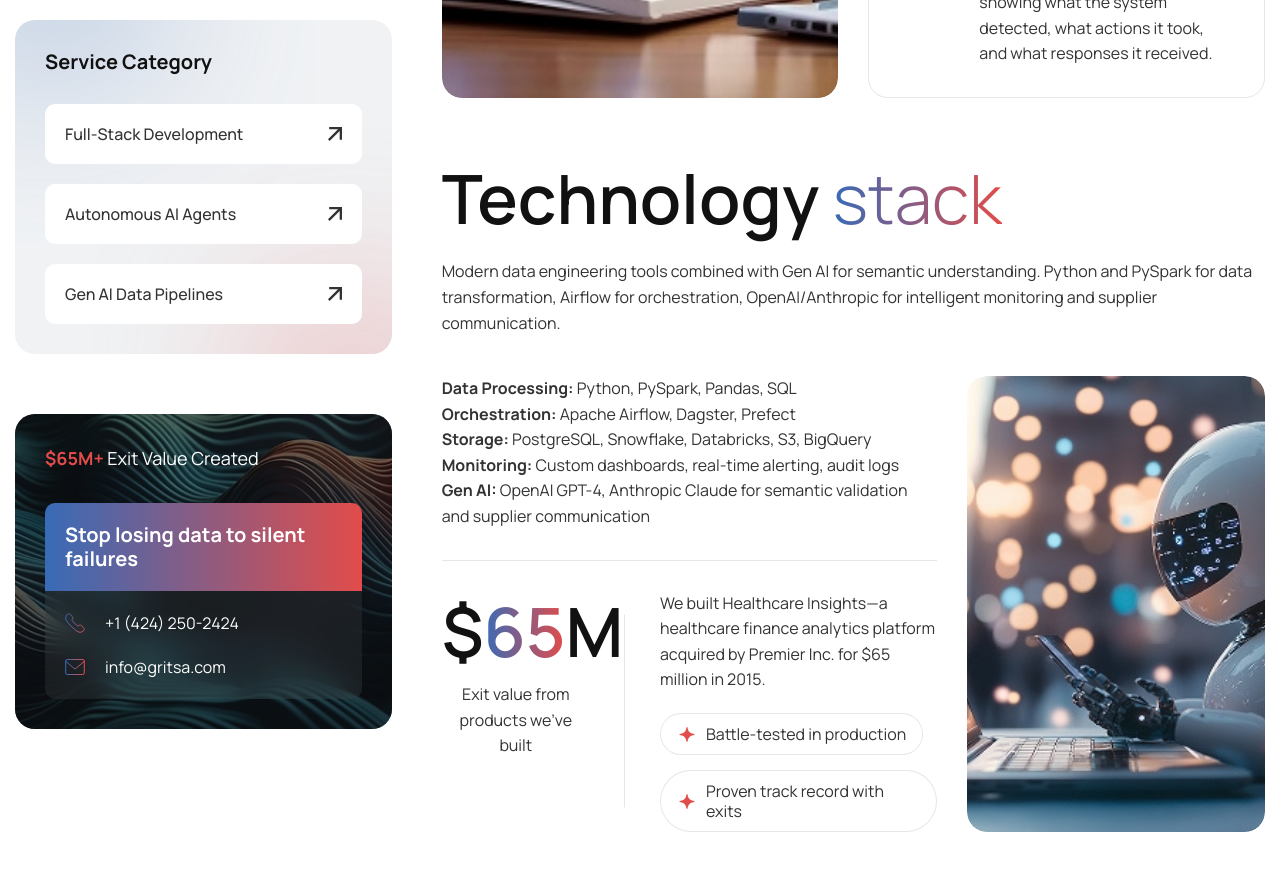
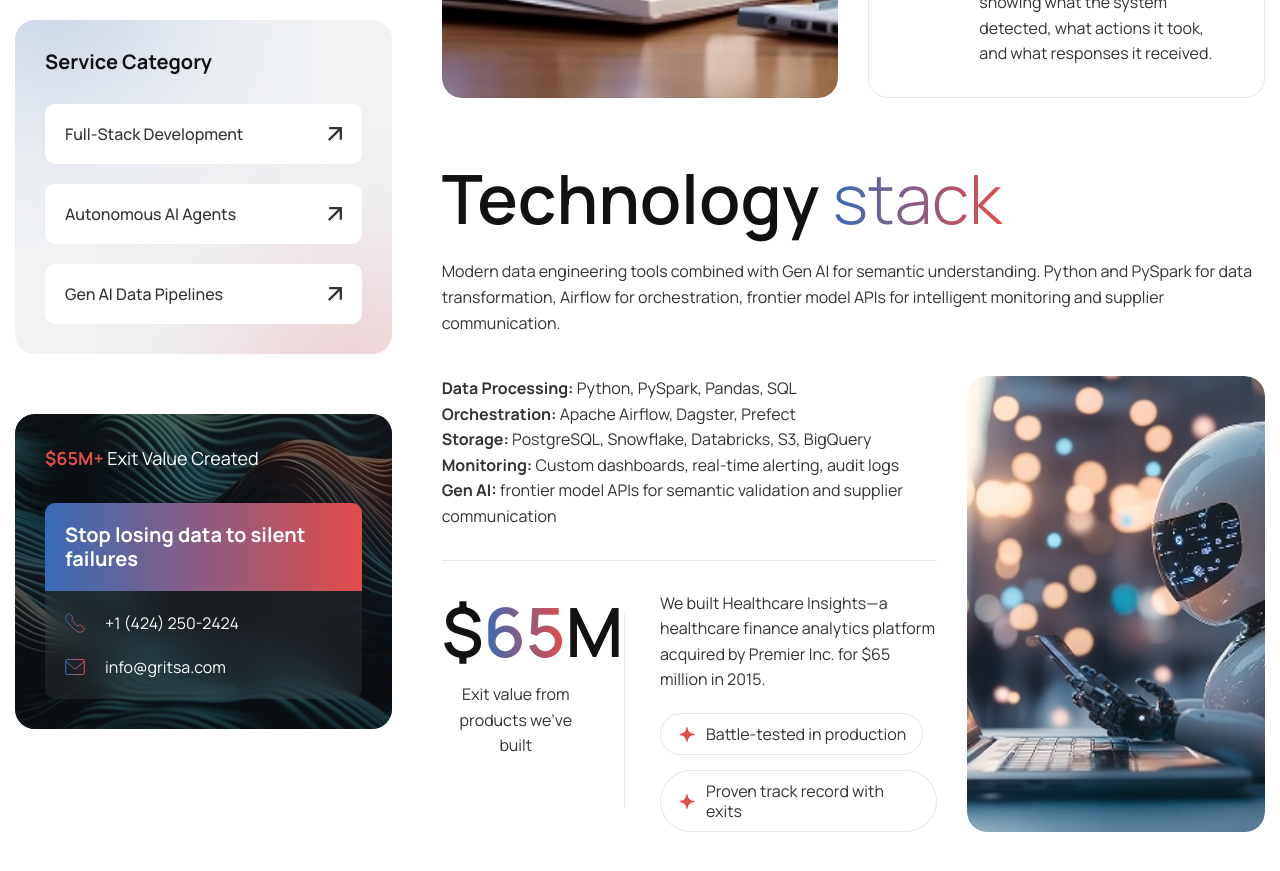
Before and after one commit to gritsa/www-gritsa.github.io, a Jekyll site: the page services/data-engineering/index.html, which Jekyll copies as it is, in a window 1280 px wide and 900 px high, scrolled down 3000 px. Shown: the top 871 px of the window. Built offline with Jekyll 4.4.1, drawn with Linux system fonts in a browser that asks for light colours.

Commit message:
Remove AI vendor names from About and two service pages

```diff
--- a/about/index.html
+++ b/about/index.html
@@ -536,7 +536,7 @@
                             </h2>
                             <div id="collapse2" class="accordion-collapse collapse show" aria-labelledby="heading2" data-bs-parent="#accordion">
                                 <div class="accordion-body">
-                                    <p>We leverage AI tools like Cursor, GitHub Copilot, and Claude Code to accelerate development, but pair them with senior engineers who maintain architectural oversight, ensure code quality, and prevent the "catastrophic forgetting" problem where AI loses context in complex projects. Think of it as AI-augmented engineering—not AI replacement of engineering judgment.</p>
+                                    <p>We leverage AI coding tools like Cursor and GitHub Copilot to accelerate development, but pair them with senior engineers who maintain architectural oversight, ensure code quality, and prevent the "catastrophic forgetting" problem where AI loses context in complex projects. Think of it as AI-augmented engineering, not AI replacement of engineering judgment.</p>
                                 </div>
                             </div>
                         </div>
--- a/services/data-engineering/index.html
+++ b/services/data-engineering/index.html
@@ -267,13 +267,13 @@
                             <!-- Service Tools Box Start -->
                             <div class="service-tools-box">
                                 <h2 class="wow fadeInUp">Technology <span>stack</span></h2>
-                                <p class="wow fadeInUp" data-wow-delay="0.2s">Modern data engineering tools combined with Gen AI for semantic understanding. Python and PySpark for data transformation, Airflow for orchestration, OpenAI/Anthropic for intelligent monitoring and supplier communication.</p>
+                                <p class="wow fadeInUp" data-wow-delay="0.2s">Modern data engineering tools combined with Gen AI for semantic understanding. Python and PySpark for data transformation, Airflow for orchestration, frontier model APIs for intelligent monitoring and supplier communication.</p>
 
                                 <!-- Service Tool Content Box Start -->
                                 <div class="service-tool-content-box">
                                     <!-- Service Tool Content Start -->
                                     <div class="service-tool-content">
-                                        <p class="wow fadeInUp" data-wow-delay="0.4s"><strong>Data Processing:</strong> Python, PySpark, Pandas, SQL<br><strong>Orchestration:</strong> Apache Airflow, Dagster, Prefect<br><strong>Storage:</strong> PostgreSQL, Snowflake, Databricks, S3, BigQuery<br><strong>Monitoring:</strong> Custom dashboards, real-time alerting, audit logs<br><strong>Gen AI:</strong> OpenAI GPT-4, Anthropic Claude for semantic validation and supplier communication</p>
+                                        <p class="wow fadeInUp" data-wow-delay="0.4s"><strong>Data Processing:</strong> Python, PySpark, Pandas, SQL<br><strong>Orchestration:</strong> Apache Airflow, Dagster, Prefect<br><strong>Storage:</strong> PostgreSQL, Snowflake, Databricks, S3, BigQuery<br><strong>Monitoring:</strong> Custom dashboards, real-time alerting, audit logs<br><strong>Gen AI:</strong> frontier model APIs for semantic validation and supplier communication</p>
 
                                         <!-- Service Tool Content Info Start -->
                                         <div class="service-tool-counter-info">
--- a/services/fullstack-development/index.html
+++ b/services/fullstack-development/index.html
@@ -145,7 +145,7 @@
 
                         <!-- Service Entry Start -->
                         <div class="service-entry">
-                            <p class="wow fadeInUp">You used ChatGPT, Claude, or Cursor to build a working prototype. It's exciting—until you try to scale it. Suddenly you're facing API rate limits, database bottlenecks, security vulnerabilities, and technical debt that makes every change harder.</p>
+                            <p class="wow fadeInUp">You used ChatGPT or Cursor to build a working prototype. It's exciting, until you try to scale it. Suddenly you're facing API rate limits, database bottlenecks, security vulnerabilities, and technical debt that makes every change harder.</p>
                             <p class="wow fadeInUp" data-wow-delay="0.2s">This is the <strong>catastrophic forgetting problem</strong> in Gen AI development: the tools that got you to v1 can't get you to production. That's where Gritsa comes in. We pair your Gen AI tools with elite engineers who understand exactly how to transform rapid prototypes into scalable, production-ready applications.</p>
 
                             <!-- Service Solution Box Start -->
@@ -273,7 +273,7 @@
                                 <div class="service-tool-content-box">
                                     <!-- Service Tool Content Start -->
                                     <div class="service-tool-content">
-                                        <p class="wow fadeInUp" data-wow-delay="0.4s"><strong>Mobile:</strong> React Native, Flutter, iOS (Swift), Android (Kotlin)<br><strong>Web:</strong> React, Next.js, Node.js, Python (Django/Flask)<br><strong>Backend:</strong> PostgreSQL, MongoDB, Redis, GraphQL, REST APIs<br><strong>Cloud:</strong> AWS, Google Cloud, Azure, serverless<br><strong>AI/ML:</strong> OpenAI, Anthropic, LangChain, custom models</p>
+                                        <p class="wow fadeInUp" data-wow-delay="0.4s"><strong>Mobile:</strong> React Native, Flutter, iOS (Swift), Android (Kotlin)<br><strong>Web:</strong> React, Next.js, Node.js, Python (Django/Flask)<br><strong>Backend:</strong> PostgreSQL, MongoDB, Redis, GraphQL, REST APIs<br><strong>Cloud:</strong> AWS, Google Cloud, Azure, serverless<br><strong>AI/ML:</strong> frontier model APIs, LangChain, custom models</p>
 
                                         <!-- Service Tool Content Info Start -->
                                         <div class="service-tool-counter-info">
```
